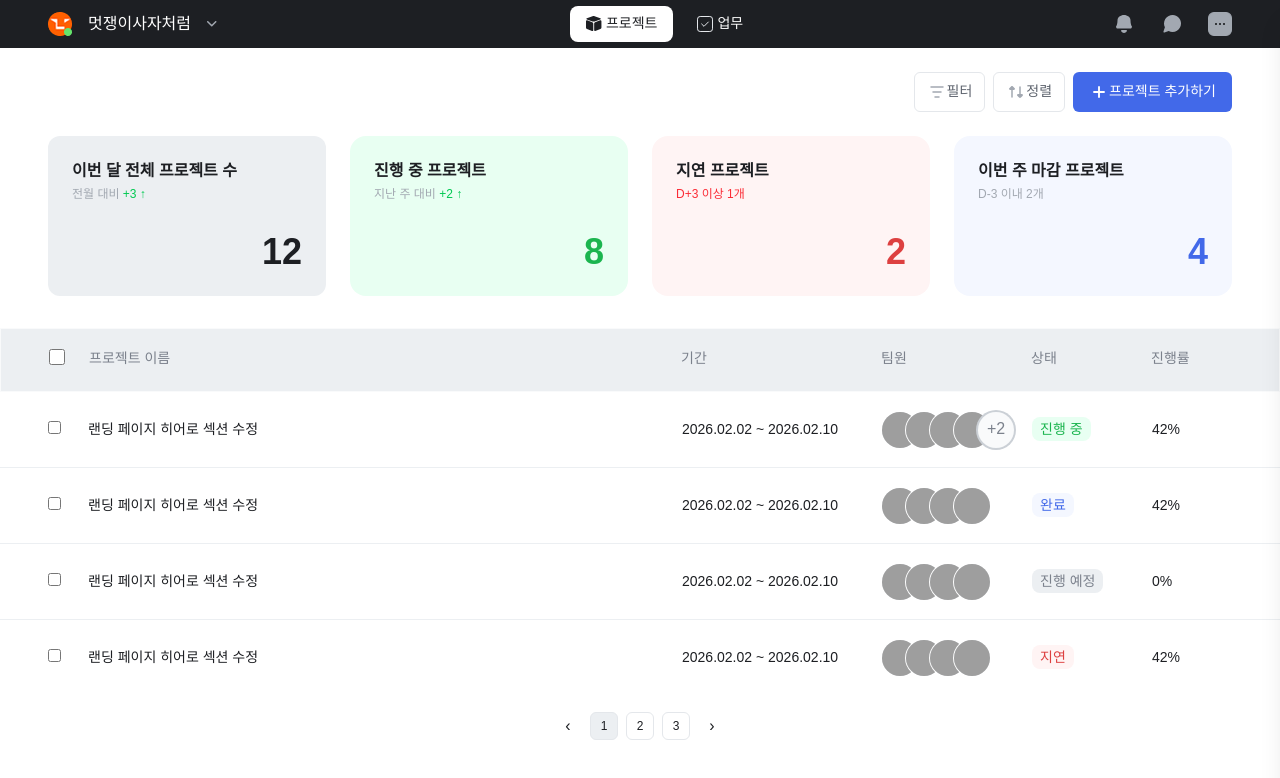
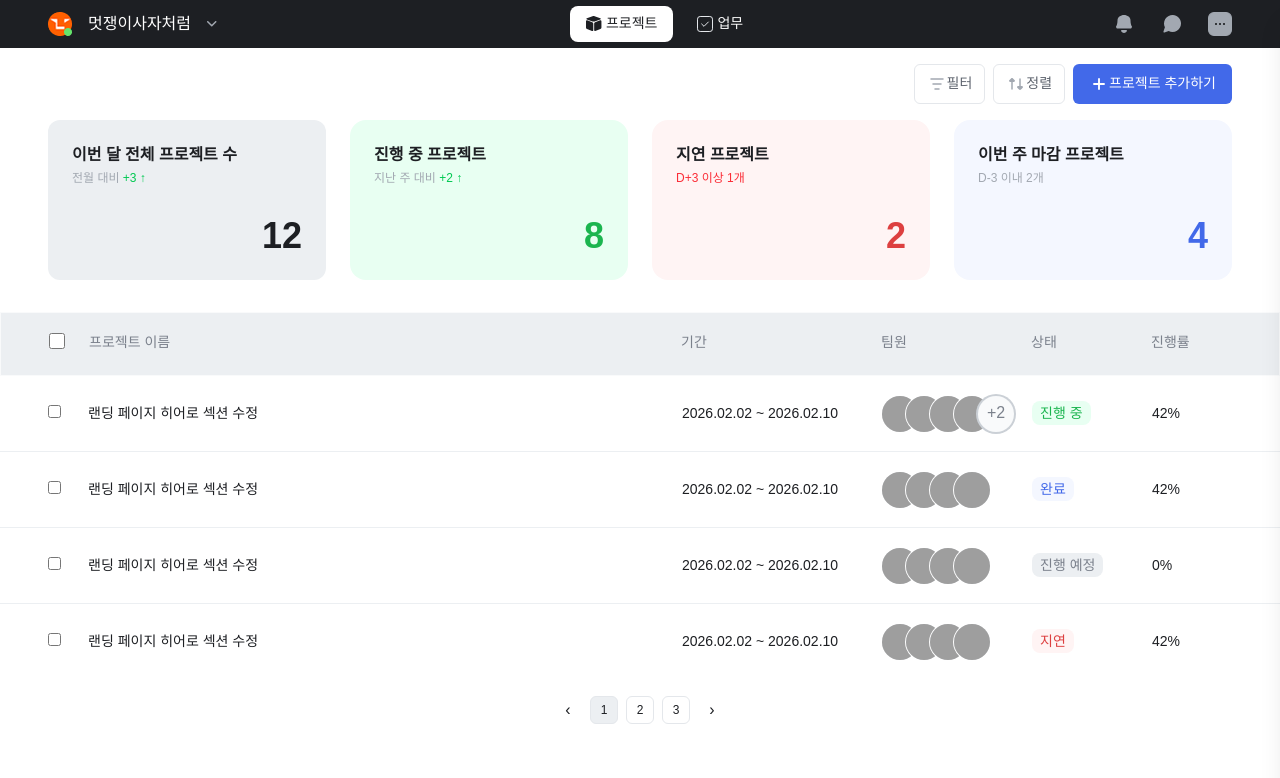
Before and after one commit to nb-global-likelion/pm-tool, a React (Vite) app: page /project in a window 1280 px wide. Shown: the top 778 px of the page. Built offline with nearby package versions, Linux system fonts and the light colour scheme; grey boxes are pictures that could not be loaded; a web font is replaced by a local one.

Commit message:
refactor: 헤더 패딩값 통일

```diff
--- a/src/pages/project/components/ProjectHeader.tsx
+++ b/src/pages/project/components/ProjectHeader.tsx
@@ -4,7 +4,7 @@ import IconPlus from "../../../assets/icon-plus.svg";
 
 const ProjectHeader = () => {
   return (
-    <div className="flex items-center justify-end px-12 py-6 gap-2 ">
+    <div className="flex items-center justify-end px-12 py-4 gap-2 ">
       <button className="flex h-10 px-3 rounded-md border border-gray-300  text-body2 text-gray-700 hover:bg-gray-100 items-center">
         <img
           src={IconFilter}
--- a/src/pages/task/components/TaskHeader.tsx
+++ b/src/pages/task/components/TaskHeader.tsx
@@ -12,7 +12,7 @@ type Props = {
 };
 
 const toggleBtnBase =
-  "w-11 h-10 rounded-md grid place-items-center border border-gray-300  hover:bg-gray-100 transition";
+  "w-10 h-10 rounded-md grid place-items-center border border-gray-300  hover:bg-gray-100 transition";
 const toggleBtnActive = "bg-gray-200";
 
 export default function TaskHeader({ view, onChangeView }: Props) {
```
